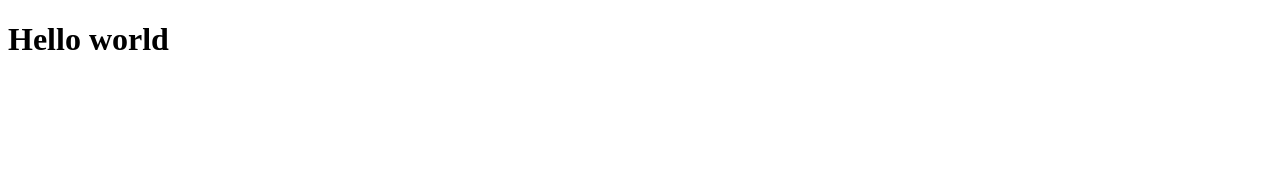
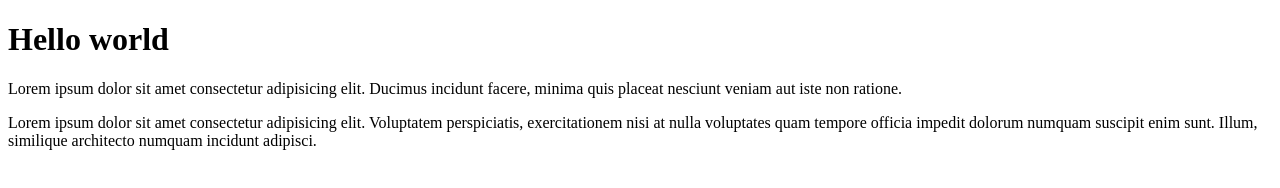
Before and after one commit to LeoKorn/vs7, a plain HTML site: page index.html in a window 1280 px wide. Drawn offline with Linux system fonts and the light colour scheme.

Commit message:
3 commit

```diff
--- a/index.html
+++ b/index.html
@@ -7,5 +7,7 @@
 </head>
 <body>
 	<h1>Hello world</h1>
+	<p>Lorem ipsum dolor sit amet consectetur adipisicing elit. Ducimus incidunt facere, minima quis placeat nesciunt veniam aut iste non ratione.</p>
+	<p>Lorem ipsum dolor sit amet consectetur adipisicing elit. Voluptatem perspiciatis, exercitationem nisi at nulla voluptates quam tempore officia impedit dolorum numquam suscipit enim sunt. Illum, similique architecto numquam incidunt adipisci.</p>
 </body>
 </html>
```
